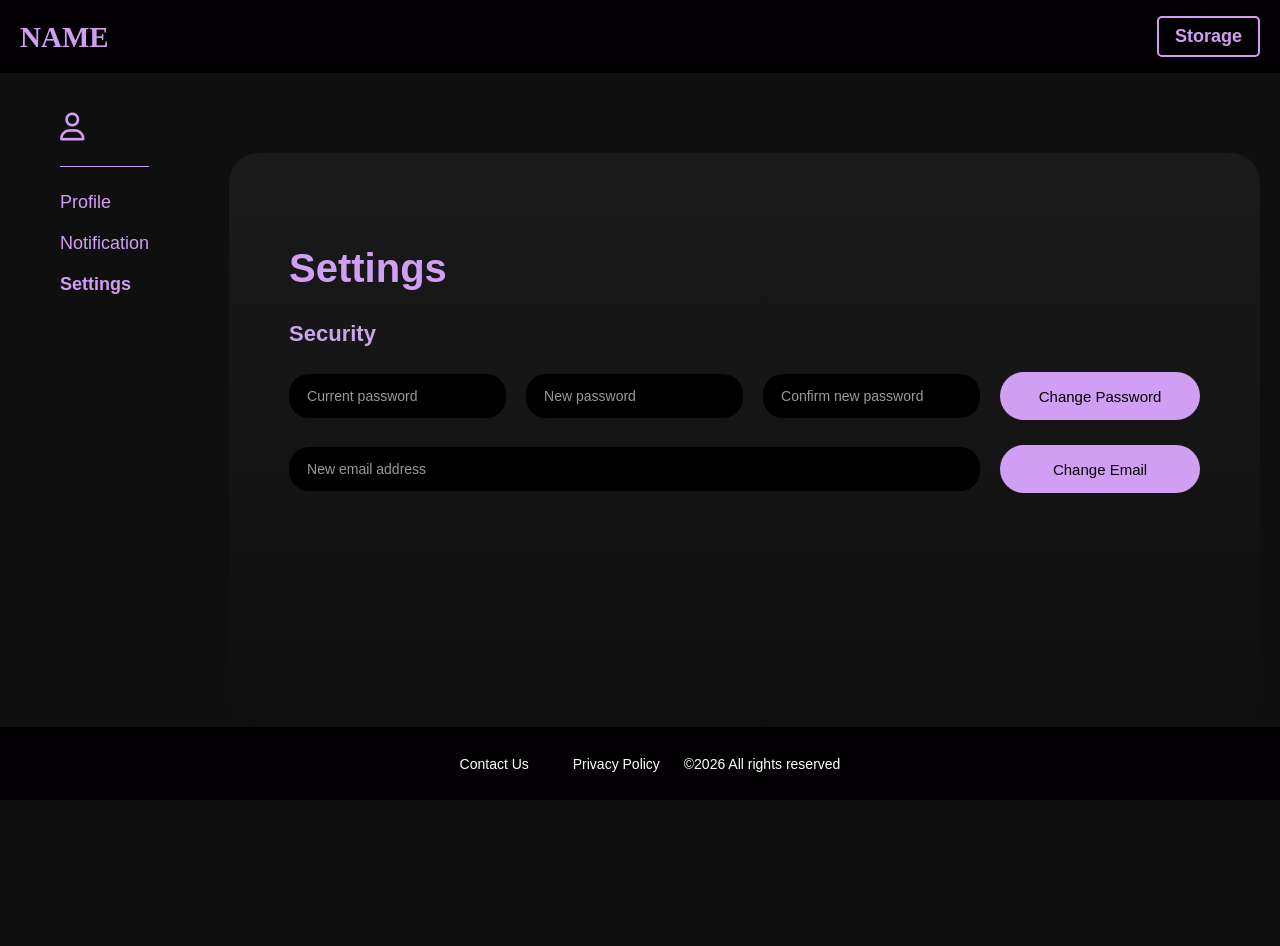
After one commit to martamysyshynn/LockCloud, a Flask app: template templates/profile_settings_page.html in a window 1280 px wide. The commit adds this page. Run offline with Flask 3, Linux system fonts and the light colour scheme; the template is opened without the code that fills it, so the values that code supplies are empty.

Commit message:
Add a profile notifications, settings pages, implement change pasword and email

```diff
--- a/app.py
+++ b/app.py
@@ -145,5 +145,123 @@ def update_phone():
     flash("Phone number updated", "success")
     return redirect(url_for('profile'))
 
+@app.route('/notifications')
+def notifications():
+    if 'user_id' not in session:
+        return redirect(url_for('signin'))
+
+    connection = get_db_connection()
+    cursor = connection.cursor(dictionary=True)
+    cursor.execute("SELECT * FROM users WHERE id=%s", (session['user_id'],))
+    user = cursor.fetchone()
+    cursor.close()
+    connection.close()
+
+    return render_template('profile_notifications_page.html', user=user)
+
+@app.route('/settings')
+def settings():
+    if 'user_id' not in session:
+        return redirect(url_for('signin'))
+
+    connection = get_db_connection()
+    cursor = connection.cursor(dictionary=True)
+    cursor.execute("SELECT * FROM users WHERE id=%s", (session['user_id'],))
+    user = cursor.fetchone()
+    cursor.close()
+    connection.close()
+
+    return render_template('profile_settings_page.html', user=user)
+
+@app.route('/settings/change-password', methods=['POST'])
+def change_password():
+    if 'user_id' not in session:
+        return redirect(url_for('signin'))
+
+    current_password = request.form['current_password']
+    new_password = request.form['new_password']
+    confirm_password = request.form['confirm_password']
+
+    if new_password != confirm_password:
+        flash("New passwords do not match", "danger")
+        return redirect(url_for('settings'))
+
+    connection = get_db_connection()
+    cursor = connection.cursor(dictionary=True)
+    cursor.execute("SELECT password, email FROM users WHERE id=%s", (session['user_id'],))
+    user = cursor.fetchone()
+
+    if not check_password_hash(user['password'], current_password):
+        flash("Current password is incorrect", "danger")
+        cursor.close()
+        connection.close()
+        return redirect(url_for('settings'))
+
+    hashed_password = generate_password_hash(new_password)
+
+    cursor.execute("UPDATE users SET password=%s WHERE id=%s", (hashed_password, session['user_id']))
+    connection.commit()
+    cursor.close()
+    connection.close()
+
+    msg = Message("Password changed", recipients=[user['email']])
+    msg.body = "Your password was successfully changed. If this wasn't you, please contact support immediately."
+    mail.send(msg)
+
+    flash("Password successfully changed", "success")
+    return redirect(url_for('settings'))
+
+@app.route('/settings/change-email', methods=['POST'])
+def change_email():
+    if 'user_id' not in session:
+        return redirect(url_for('signin'))
+
+    new_email = request.form['new_email']
+    otp = generate_otp()
+
+    session['email_change_otp'] = otp
+    session['new_email'] = new_email
+
+    msg = Message(
+        "Confirm your new email",
+        recipients=[new_email]
+    )
+    msg.body = f"Your confirmation code is: {otp}"
+    mail.send(msg)
+
+    flash("Confirmation code sent to new email", "info")
+    return redirect(url_for('confirm_email'))
+
+@app.route('/settings/confirm-email', methods=['GET', 'POST'])
+def confirm_email():
+    if 'user_id' not in session:
+        return redirect(url_for('signin'))
+
+    if request.method == 'POST':
+        entered_otp = request.form['otp']
+
+        if entered_otp == session.get('email_change_otp'):
+            connection = get_db_connection()
+            cursor = connection.cursor()
+            cursor.execute(
+                "UPDATE users SET email=%s WHERE id=%s",
+                (session['new_email'], session['user_id'])
+            )
+            connection.commit()
+            cursor.close()
+            connection.close()
+
+            session.pop('email_change_otp')
+            session.pop('new_email')
+
+            flash("Email successfully updated", "success")
+            return redirect(url_for('settings'))
+
+        else:
+            flash("Invalid confirmation code", "danger")
+
+    return render_template('confirm_email_page.html')
+
+
 if __name__ == '__main__':
     app.run(debug=True)
--- a/static/style.css
+++ b/static/style.css
@@ -624,3 +624,108 @@ body {
 .profile-save-btn:hover {
     opacity: 0.9;
 }
+
+.profile-content {
+    flex: 1;
+    padding: 60px;
+    background: linear-gradient(180deg, #111, #0a0a0a);
+    border-radius: 20px;
+}
+
+.page-title {
+    color: #c084fc;
+    font-size: 36px;
+    margin-bottom: 40px;
+}
+
+.notification-list {
+    display: flex;
+    flex-direction: column;
+    gap: 25px;
+}
+
+.notification-card {
+    display: flex;
+    align-items: center;
+    gap: 20px;
+
+    background: #000;
+    padding: 20px 30px;
+    border-radius: 30px;
+
+    color: #c084fc;
+    font-size: 18px;
+
+    box-shadow: 0 0 20px rgba(192,132,252,0.15);
+}
+
+.notification-card i {
+    font-size: 22px;
+}
+/* SETTINGS PAGE */
+
+.settings-content {
+    flex: 1;
+    background: linear-gradient(180deg, #1A1A1A, #0F0F0F);
+    border-radius: 30px;
+    padding: 60px;
+    margin: 40px;
+    color: #D09EF2;
+}
+
+.settings-content h1 {
+    font-size: 40px;
+    margin-bottom: 30px;
+}
+
+.settings-content h2 {
+    font-size: 22px;
+    margin-bottom: 25px;
+    color: #C9A6E8;
+}
+
+/* ROW (form) */
+.settings-row {
+    display: flex;
+    align-items: center;
+    gap: 20px;
+    margin-bottom: 25px;
+}
+
+/* INPUTS */
+.settings-row input {
+    flex: 1;
+    padding: 14px 18px;
+    border-radius: 20px;
+    border: none;
+    background-color: #000;
+    color: #fff;
+    font-size: 14px;
+}
+
+.settings-row input::placeholder {
+    color: #999;
+}
+
+/* BUTTONS */
+.settings-btn {
+    min-width: 200px;              /* 🔥 однаковий розмір */
+    height: 48px;
+    background-color: #D09EF2;
+    color: #020002;
+    border: none;
+    border-radius: 25px;
+    font-size: 15px;
+    cursor: pointer;
+    transition: 0.3s;
+    white-space: nowrap;
+}
+
+.settings-btn:hover {
+    opacity: 0.9;
+}
+
+/* PASSWORD FORM – трохи вертикальніше */
+.settings-row input[type="password"] {
+    max-width: 220px;
+}
--- a/templates/profile_page.html
+++ b/templates/profile_page.html
@@ -11,7 +11,6 @@
 
 <div class="profile-layout">
 
-    <!-- SIDEBAR -->
     <aside class="profile-sidebar">
         <div class="sidebar-user">
             <i class="fa-regular fa-user"></i>
@@ -22,12 +21,11 @@
 
         <nav class="sidebar-nav">
             <a href="/profile" class="active">Profile</a>
-            <a href="#">Notification</a>
-            <a href="#">Settings</a>
+            <a href="/notifications">Notification</a>
+            <a href="/settings">Settings</a>
         </nav>
     </aside>
 
-    <!-- PROFILE -->
     <section class="profile-card">
         <h1>Profile</h1>
 
--- /dev/null
+++ b/templates/profile_settings_page.html
@@ -0,0 +1,78 @@
+{% extends "base.html" %}
+
+{% block content %}
+
+<div class="top-bar-content">
+    <div class="name-text">NAME</div>
+    <div class="buttons">
+        <a href="#" class="btn-home">Storage</a>
+    </div>
+</div>
+
+<div class="profile-layout">
+
+    <!-- Sidebar -->
+    <aside class="profile-sidebar">
+        <div class="sidebar-user">
+            <i class="fa-regular fa-user"></i>
+            <span>{{ user.full_name }}</span>
+        </div>
+
+        <div class="sidebar-line"></div>
+
+        <nav class="sidebar-nav">
+            <a href="/profile">Profile</a>
+            <a href="/notifications">Notification</a>
+            <a href="/settings" class="active">Settings</a>
+        </nav>
+    </aside>
+
+    <section class="settings-content">
+        <h1>Settings</h1>
+        <h2>Security</h2>
+
+        <form method="POST" action="/settings/change-password" class="settings-row">
+            <input
+                type="password"
+                name="current_password"
+                placeholder="Current password"
+                required
+            >
+
+            <input
+                type="password"
+                name="new_password"
+                placeholder="New password"
+                required
+            >
+
+            <input
+                type="password"
+                name="confirm_password"
+                placeholder="Confirm new password"
+                required
+            >
+
+            <button type="submit" class="settings-btn">
+                Change Password
+            </button>
+        </form>
+
+        <form method="POST" action="/settings/change-email" class="settings-row">
+            <input
+                type="email"
+                name="new_email"
+                placeholder="New email address"
+                required
+            >
+
+            <button type="submit" class="settings-btn">
+                Change Email
+            </button>
+        </form>
+
+    </section>
+
+</div>
+
+{% endblock %}
--- a/templates/sign_in_page.html
+++ b/templates/sign_in_page.html
@@ -24,10 +24,10 @@
 
             <a href="#" class="signin-forgot">Forgot password?</a>
 
-            <label class="signin-remember">
+            <!-- <label class="signin-remember">
                 <input type="checkbox" name="remember_me" checked>
                 Remember Me
-            </label>
+            </label> -->
 
             <button type="submit" class="signin-btn">Sign In</button>
         </form>
```
Also changed, not shown: templates/confirm_email_page.html (added, +31 -0 lines), templates/profile_notifications_page.html (added, +50 -0 lines).
